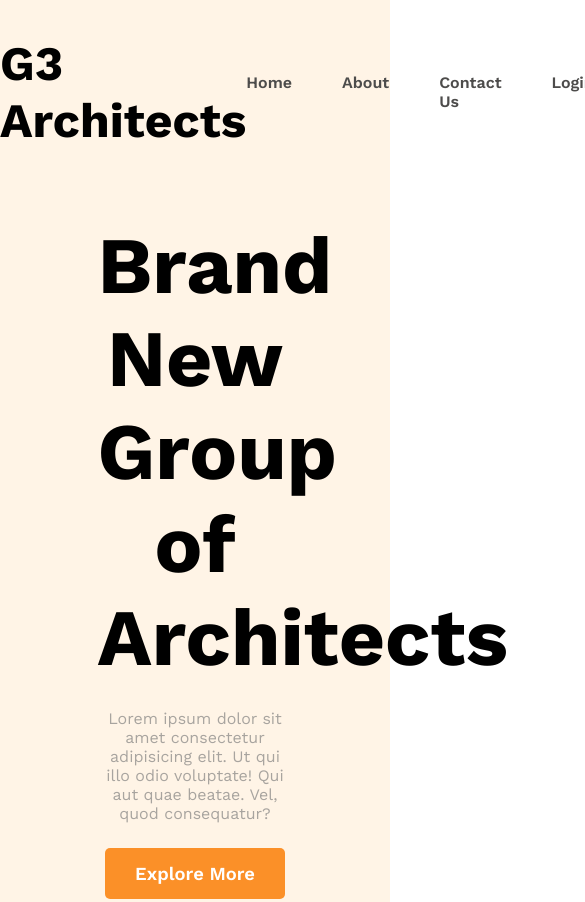
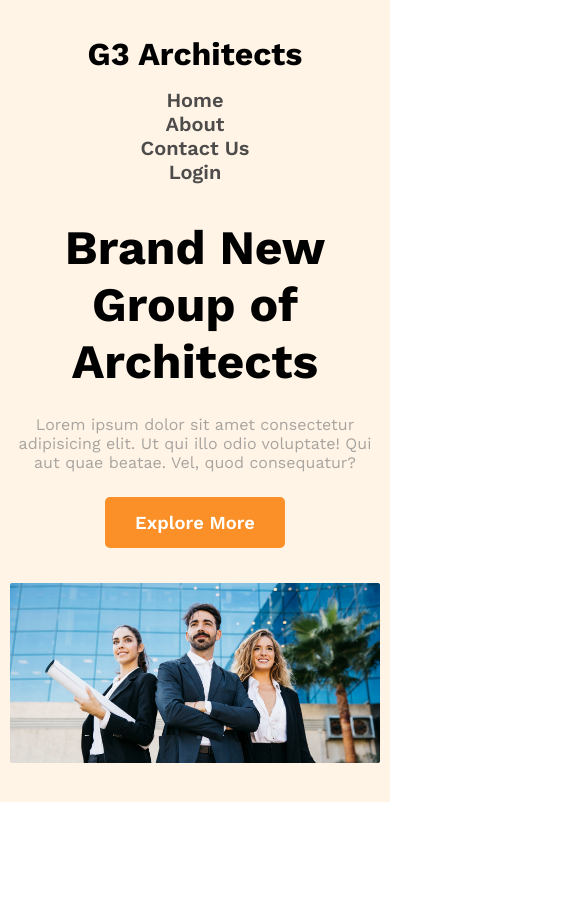
Before and after one commit to rootnure/g3-architect-09, a plain HTML site: page index.html in a window 390 px wide. Shown: the top 902 px of the page, 585 px wide, since content can reach past the window. After the commit the page ends 844 px from the top, so only its background shows below. Drawn offline with nearby package versions, Linux system fonts and the light colour scheme.

Commit message:
Responsive design added for header section

```diff
--- a/index.html
+++ b/index.html
@@ -5,13 +5,14 @@
     <meta name="viewport" content="width=device-width, initial-scale=1.0">
     <title>G3 Architect</title>
     <link rel="stylesheet" href="styles/index.css">
+    <link rel="stylesheet" href="styles/responsive.css">
 </head>
 <body>
     <header>
-        <nav class="mw-1400px">
+        <nav class="container">
             <h3 class="nav-title">G3 Architects</h3>
             <div class="nav-links">
-                <ul>
+                <ul class="text-center">
                     <li><a href="">Home</a></li>
                     <li><a href="">About</a></li>
                     <li><a href="">Contact Us</a></li>
@@ -19,13 +20,13 @@
                 </ul>
             </div>
         </nav>
-        <section class="banner mw-1400px">
-            <div class="banner-info w-50 text-center">
+        <section class="banner container">
+            <div class="banner-info w-50 sm-w-95 text-center">
                 <h1 class="title banner-title">Brand New Group of Architects</h1>
                 <p class="description banner-description">Lorem ipsum dolor sit amet consectetur adipisicing elit. Ut qui illo odio voluptate! Qui aut quae beatae. Vel, quod consequatur?</p>
                 <button class="btn-primary">Explore More</button>
             </div>
-            <div class="banner-img">
+            <div class="banner-img sm-w-95">
                 <img class="w-100" src="./images/banner.png" alt="">
             </div>
         </section>
--- a/styles/index.css
+++ b/styles/index.css
@@ -13,7 +13,7 @@ body {
     box-sizing: border-box;
 }
 
-.mw-1400px {
+.container {
     max-width: 1400px;
     margin-left: auto;
     margin-right: auto;
--- /dev/null
+++ b/styles/responsive.css
@@ -0,0 +1,30 @@
+/* responsive styles here */
+
+/* mobile devices */
+@media screen and (max-width: 576px) {
+    .container {
+        max-width: 500px;
+    }
+    nav,
+    .nav-links>ul {
+        flex-direction: column;
+    }
+    nav {
+        padding-bottom: 0px;
+    }
+    .nav-title {
+        margin-bottom: 15px;
+        font-size: 2rem;
+    }
+    .nav-links {
+        font-size: 1.25rem;
+    }
+    .banner-title {
+        font-size: 3rem;
+    }
+    .sm-w-95 {
+        width: 95%;
+        margin-left: auto;
+        margin-right: auto;
+    }
+}
```
